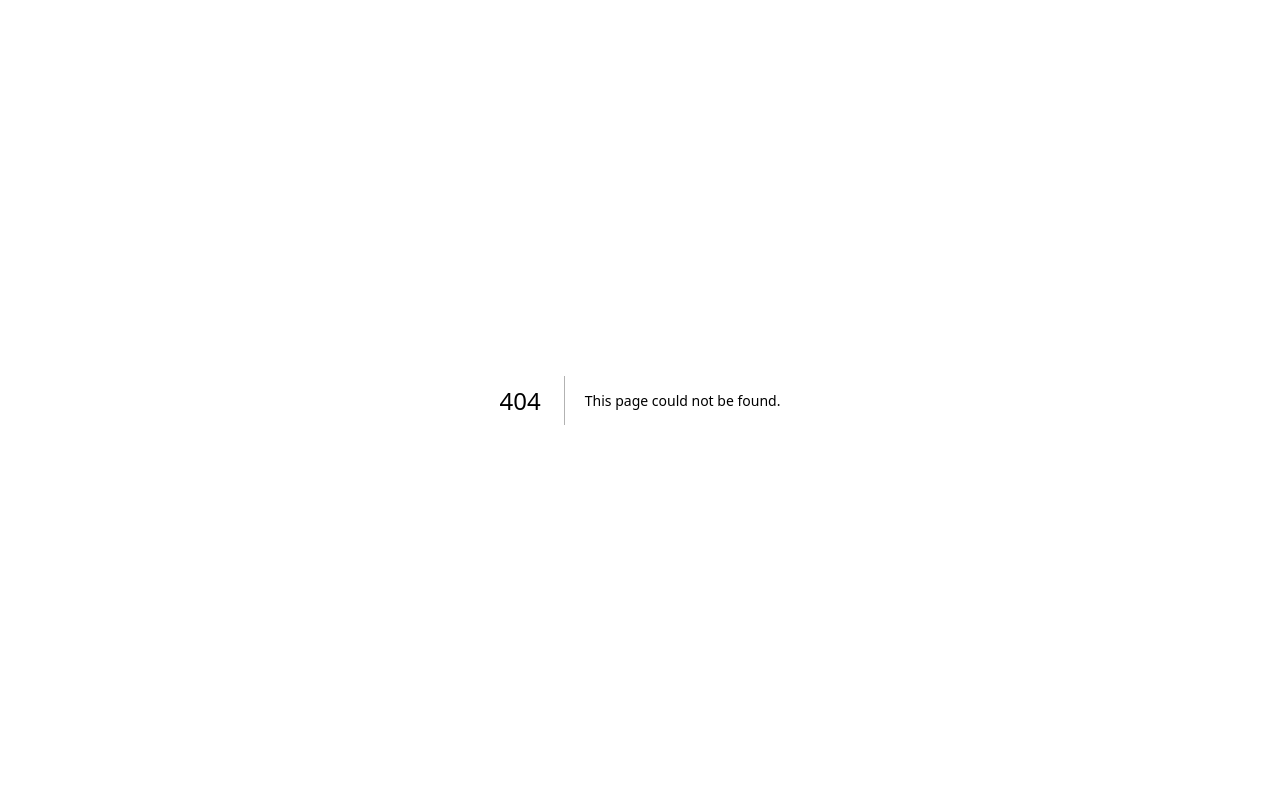
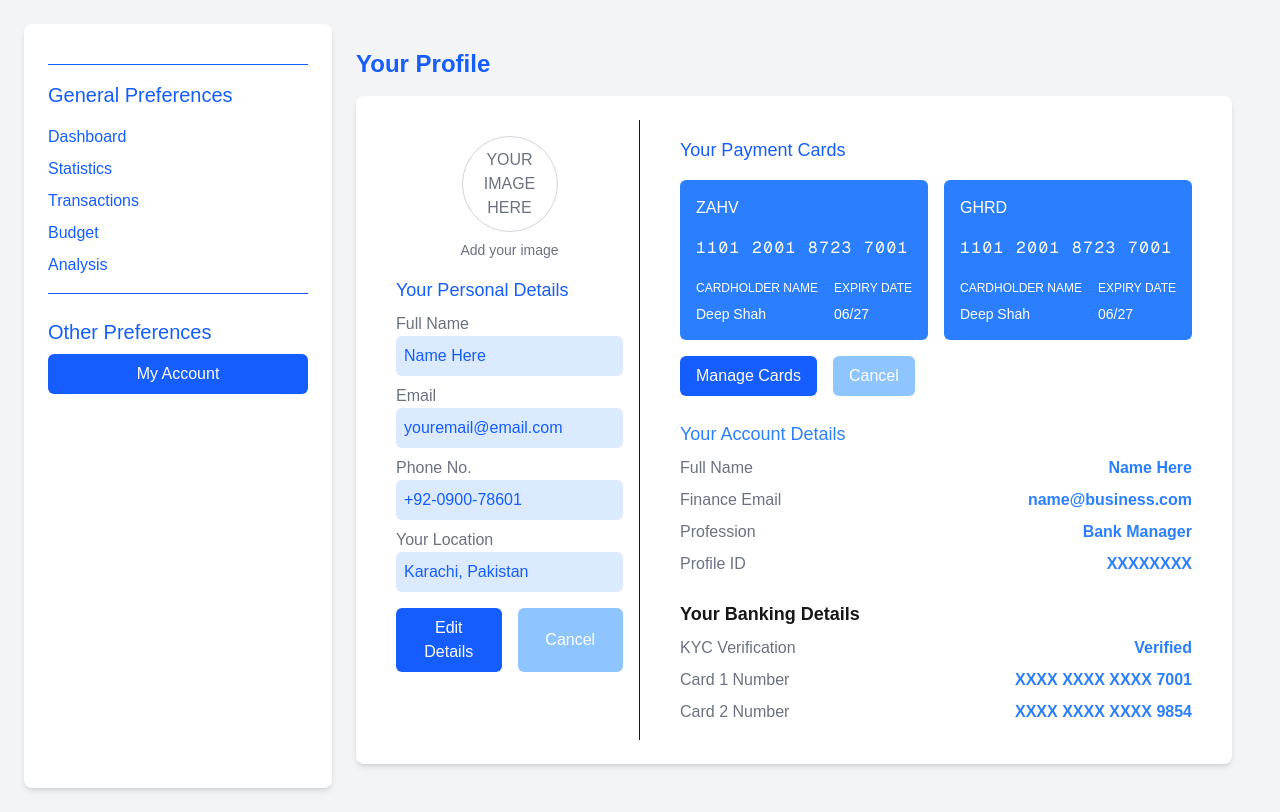
Before and after one commit to AlphaAnas/AI-Finance-Tracker-Web-App, a Next.js app: page /profile in a window 1280 px wide. Before the commit this address had no page. Built offline with nearby package versions, Linux system fonts and the light colour scheme.

Commit message:
Implemented user profile screen

```diff
--- /dev/null
+++ b/src/app/profile/page.tsx
@@ -0,0 +1,153 @@
+import Image from "next/image";
+import React from "react";
+
+
+const ProfilePage = () => {
+    return (
+        <div className="flex flex-col md:flex-row bg-gray-100 min-h-screen p-6">
+            {/* Sidebar */}
+            <aside className="w-full md:w-1/4 bg-white p-6 rounded-lg shadow-md">
+                <hr className="border-blue-600 my-4" />
+                <h2 className="text-xl mb-4 text-blue-600">General Preferences</h2>
+                <nav>
+                    <ul className="space-y-2">
+                        <li className="text-blue-600 cursor-pointer">Dashboard</li>
+                        <li className="text-blue-600 cursor-pointer">Statistics</li>
+                        <li className="text-blue-600 cursor-pointer">Transactions</li>
+                        <li className="text-blue-600 cursor-pointer">Budget</li>
+                        <li className="text-blue-600 cursor-pointer">Analysis</li>
+                    </ul>
+                </nav>
+                <hr className="border-blue-600 my-4" />
+
+                <h2 className="text-xl mt-6 text-blue-600">Other Preferences</h2>
+                <button className="mt-2 bg-blue-600 text-white px-4 py-2 rounded-md w-full">
+                    My Account
+                </button>
+            </aside>
+
+            {/* Main Content */}
+            <main className="flex-1 p-6">
+                <h1 className="text-2xl font-bold mb-4 text-blue-600">Your Profile</h1>
+                <div className="bg-white p-6 rounded-lg shadow-md grid md:grid-cols-3 gap-6">
+                    {/* Profile Details */}
+                    <section className="md:col-span-1 border-r p-4">
+                        <div className="text-center">
+                            <div className="w-24 h-24 mx-auto border border-gray-300 rounded-full flex items-center justify-center">
+                                <span className="text-gray-500">YOUR IMAGE HERE</span>
+                            </div>
+                            <p className="mt-2 text-sm text-gray-500">Add your image</p>
+                        </div>
+                        <h2 className="text-lg mt-4 text-blue-600">Your Personal Details</h2>
+                        <div className="mt-2">
+                            <p className="text-gray-500">Full Name</p>
+                            <p className="bg-blue-100 p-2 rounded-md text-blue-600">Name Here</p>
+                        </div>
+                        <div className="mt-2">
+                            <p className="text-gray-500">Email</p>
+                            <p className="bg-blue-100 p-2 rounded-md text-blue-600">youremail@email.com</p>
+                        </div>
+                        <div className="mt-2">
+                            <p className="text-gray-500">Phone No.</p>
+                            <p className="bg-blue-100 p-2 rounded-md text-blue-600">+92-0900-78601</p>
+                        </div>
+                        <div className="mt-2">
+                            <p className="text-gray-500">Your Location</p>
+                            <p className="bg-blue-100 p-2 rounded-md text-blue-600">Karachi, Pakistan</p>
+                        </div>
+                        <div className="mt-4 flex gap-4">
+                            <button className="bg-blue-600 text-white px-4 py-2 rounded-md flex-1">
+                                Edit Details
+                            </button>
+                            <button className="bg-blue-300 text-white px-4 py-2 rounded-md flex-1">
+                                Cancel
+                            </button>
+                        </div>
+                    </section>
+
+                    {/* Payment Cards */}
+                    <section className="md:col-span-2 p-4">
+                        <h2 className="text-lg text-blue-600">Your Payment Cards</h2>
+                        <div className="flex gap-4 mt-4">
+                            <div className="bg-blue-500 text-white p-4 rounded-md flex-1 h-40 relative">
+                                <p>ZAHV</p>
+                                <p className="text-base tracking-widest font-mono mt-4">1101 2001 8723 7001</p>
+                                {/* <p className="text-sm mt-2">Deep Shah - Exp: 06/27</p> */}
+
+                                <div className="absolute bottom-4 left-4">
+                                    <p className="text-xs uppercase text-white-100">Cardholder Name</p>
+                                    <p className="text-sm mt-2">Deep Shah</p>
+                                </div>
+
+                                <div className="absolute bottom-4 right-4">
+                                    <p className="text-xs uppercase text-white-100">Expiry Date</p>
+                                    <p className="text-sm mt-2">06/27</p>
+                                </div>
+                            </div>
+
+                            <div className="bg-blue-500 text-white p-4 rounded-md flex-1 h-40 relative">
+                                <p>GHRD</p>
+                                <p className="text-base tracking-widest font-mono mt-4">1101 2001 8723 7001</p>
+                                {/* <p className="text-sm mt-2">Deep Shah - Exp: 06/27</p> */}
+
+                                <div className="absolute bottom-4 left-4">
+                                    <p className="text-xs uppercase text-white-100">Cardholder Name</p>
+                                    <p className="text-sm mt-2">Deep Shah</p>
+                                </div>
+
+                                <div className="absolute bottom-4 right-4">
+                                    <p className="text-xs uppercase text-white-100">Expiry Date</p>
+                                    <p className="text-sm mt-2">06/27</p>
+                                </div>
+                            </div>
+                        </div>
+                        <div className="mt-4 flex gap-4">
+                            <button className="bg-blue-600 text-white px-4 py-2 rounded-md">
+                                Manage Cards
+                            </button>
+                            <button className="bg-blue-300 text-white px-4 py-2 rounded-md">
+                                Cancel
+                            </button>
+                        </div>
+
+                        <div className="mt-6">
+                            <h2 className="text-lg text-blue-500">Your Account Details</h2>
+                            <div className="mt-2 flex justify-between items-center gap-4">
+                                <p className="text-gray-500">Full Name</p>
+                                <p className="font-bold text-blue-500">Name Here</p>
+                            </div>
+                            <div className="mt-2 flex justify-between items-center gap-4">
+                                <p className="text-gray-500">Finance Email</p>
+                                <p className="font-bold text-blue-500">name@business.com</p>
+                            </div>
+                            <div className="mt-2 flex justify-between items-center gap-4">
+                                <p className="text-gray-500">Profession</p>
+                                <p className="font-bold text-blue-500">Bank Manager</p>
+                            </div>
+                            <div className="mt-2 flex justify-between items-center gap-4">
+                                <p className="text-gray-500">Profile ID</p>
+                                <p className="font-bold text-blue-500">XXXXXXXX</p>
+                            </div>
+
+                            <h2 className="text-lg font-bold mt-6">Your Banking Details</h2>
+                            <div className="mt-2 flex justify-between items-center gap-4">
+                                <p className="text-gray-500">KYC Verification</p>
+                                <p className="font-bold text-blue-500">Verified</p>
+                            </div>
+                            <div className="mt-2 flex justify-between items-center gap-4">
+                                <p className="text-gray-500">Card 1 Number</p>
+                                <p className="font-bold text-blue-500">XXXX XXXX XXXX 7001</p>
+                            </div>
+                            <div className="mt-2 flex justify-between items-center gap-4">
+                                <p className="text-gray-500">Card 2 Number</p>
+                                <p className="font-bold text-blue-500">XXXX XXXX XXXX 9854</p>
+                            </div>
+                        </div>
+                    </section>
+                </div>
+            </main>
+        </div>
+    );
+};
+
+export default ProfilePage;
```
Also changed, not shown: package.json (+5 -5 lines).
